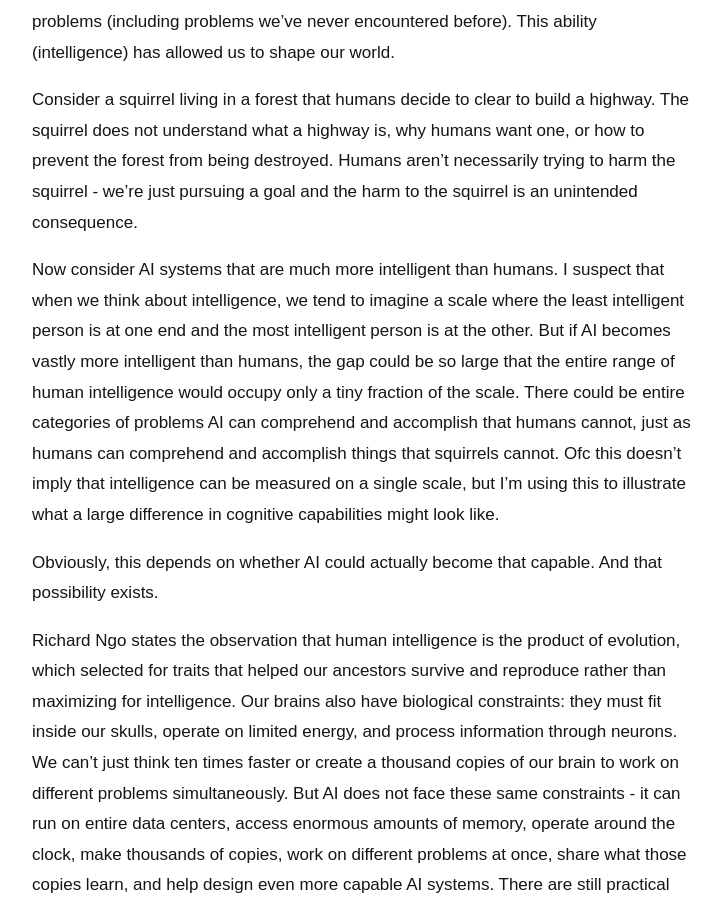
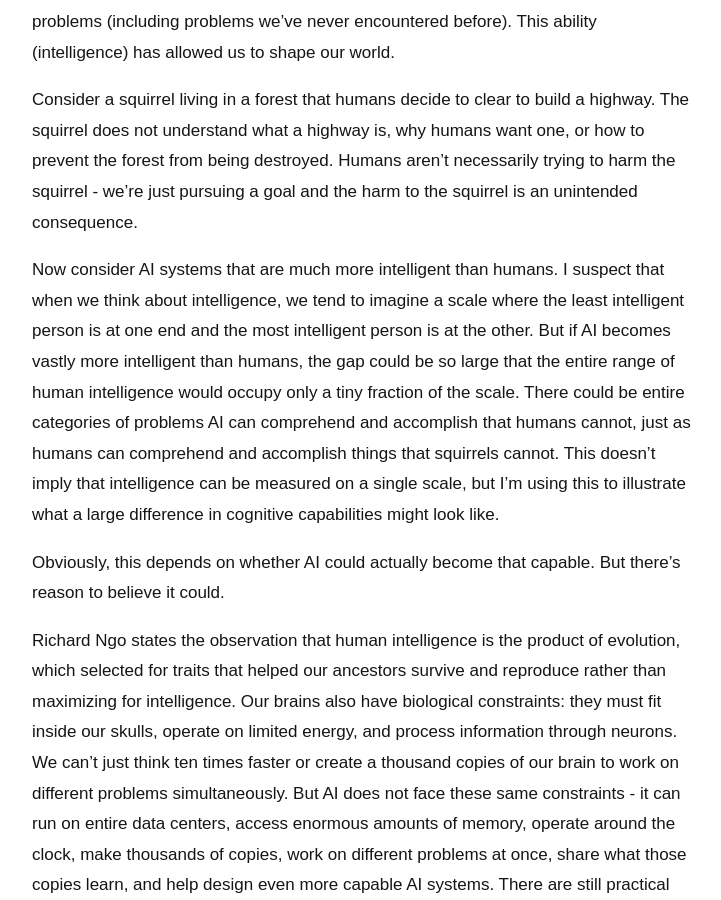
Before and after one commit to anjalisurana-commits/anjalisurana-commits.github.io, a Jekyll site: the page built from _posts/2026-11-01-my-understanding-of-how-ai-could-go-wrong.md, in a window 1280 px wide and 900 px high, scrolled down 1251 px. Shown: the whole window, without its empty margins (276-997 px from the left). Built offline with Jekyll 4.4.1, drawn with Linux system fonts in a browser that asks for light colours; comment, search, counter and statistics services are not loaded.

Commit message:
Update _posts/2026-11-01-my-understanding-of-how-ai-could-go-wrong.md (via Pages CMS)

```diff
--- a/_posts/2026-11-01-my-understanding-of-how-ai-could-go-wrong.md
+++ b/_posts/2026-11-01-my-understanding-of-how-ai-could-go-wrong.md
@@ -20,9 +20,9 @@ Yudkowsky and Soares describe intelligence in terms of our ability to predict an
 
 Consider a squirrel living in a forest that humans decide to clear to build a highway. The squirrel does not understand what a highway is, why humans want one, or how to prevent the forest from being destroyed. Humans aren't necessarily trying to harm the squirrel - we're just pursuing a goal and the harm to the squirrel is an unintended consequence.
 
-Now consider AI systems that are much more intelligent than humans. I suspect that when we think about intelligence, we tend to imagine a scale where the least intelligent person is at one end and the most intelligent person is at the other. But if AI becomes vastly more intelligent than humans, the gap could be so large that the entire range of human intelligence would occupy only a tiny fraction of the scale. There could be entire categories of problems AI can comprehend and accomplish that humans cannot, just as humans can comprehend and accomplish things that squirrels cannot. Ofc this doesn't imply that intelligence can be measured on a single scale, but I'm using this to illustrate what a large difference in cognitive capabilities might look like.
+Now consider AI systems that are much more intelligent than humans. I suspect that when we think about intelligence, we tend to imagine a scale where the least intelligent person is at one end and the most intelligent person is at the other. But if AI becomes vastly more intelligent than humans, the gap could be so large that the entire range of human intelligence would occupy only a tiny fraction of the scale. There could be entire categories of problems AI can comprehend and accomplish that humans cannot, just as humans can comprehend and accomplish things that squirrels cannot. This doesn't imply that intelligence can be measured on a single scale, but I'm using this to illustrate what a large difference in cognitive capabilities might look like.
 
-Obviously, this depends on whether AI could actually become that capable. And that possibility exists.
+Obviously, this depends on whether AI could actually become that capable. But there's reason to believe it could.
 
 Richard Ngo states the observation that human intelligence is the product of evolution, which selected for traits that helped our ancestors survive and reproduce rather than maximizing for intelligence. Our brains also have biological constraints: they must fit inside our skulls, operate on limited energy, and process information through neurons. We can't just think ten times faster or create a thousand copies of our brain to work on different problems simultaneously. But AI does not face these same constraints - it can run on entire data centers, access enormous amounts of memory, operate around the clock, make thousands of copies, work on different problems at once, share what those copies learn, and help design even more capable AI systems. There are still practical limits including computing power, energy, and the difficulty of scientific discovery, but there's no reason to assume the limits of the human brain are also the limits of artificial intelligence.
 
```
